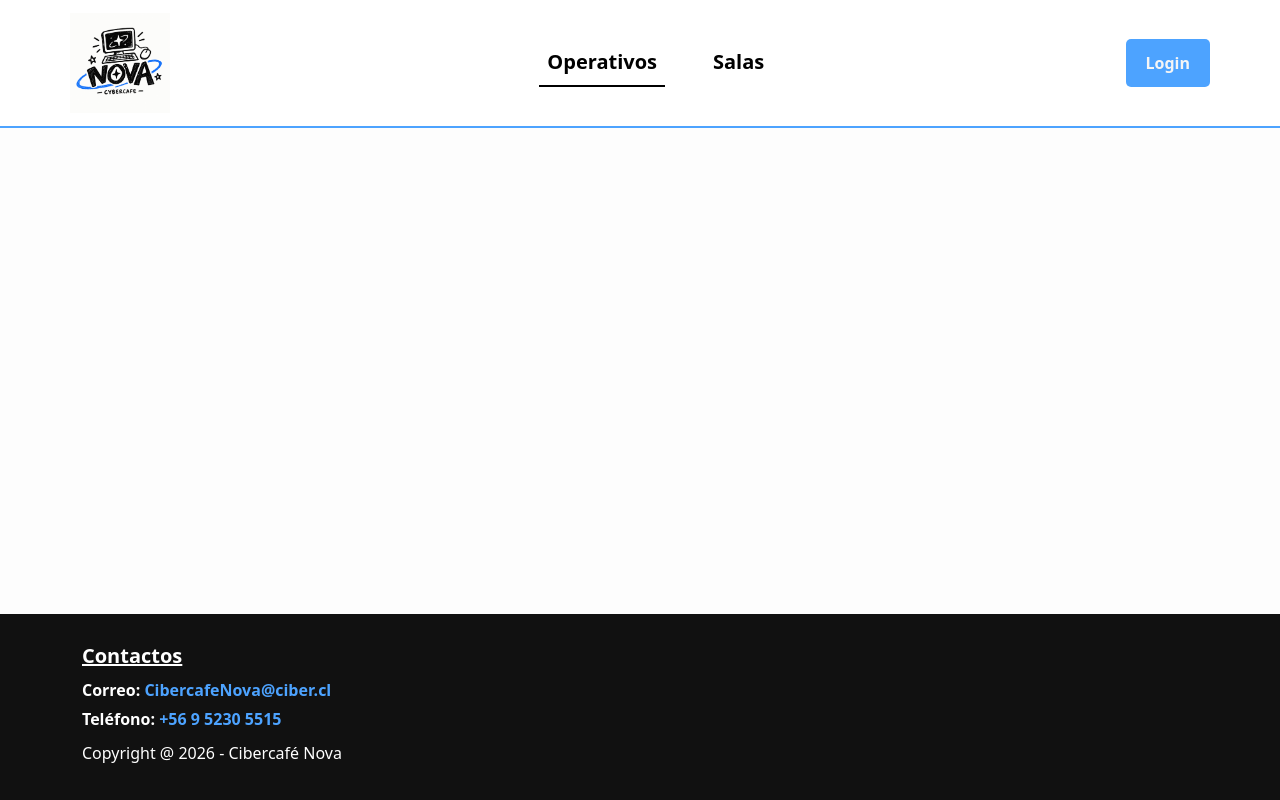
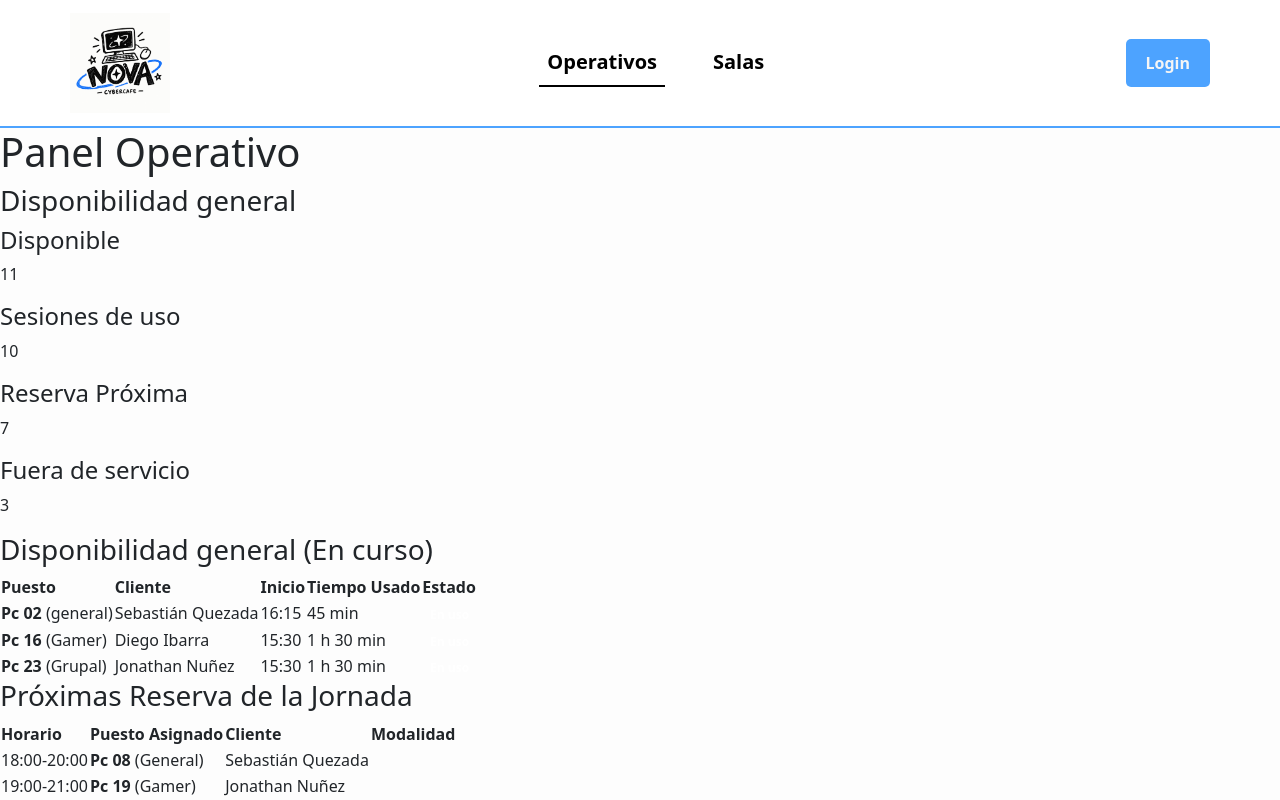
Before and after one commit to emilio-ship-k/Desarrollo-web-cibercafe, a React (Vite) app in the folder cibercafe_nova_react/: page /panel in a window 1280 px wide. Shown: the top 800 px of the page. Built offline with nearby package versions, Linux system fonts and the light colour scheme.

Commit message:
panel a react

```diff
--- a/cibercafe_nova_react/src/App.jsx
+++ b/cibercafe_nova_react/src/App.jsx
@@ -4,6 +4,7 @@ import Navbar from './components/Navbar';
 import Footer from './components/Footer';
 import Home from './pages/Home';
 import Salas from './pages/Salas';
+import Panel from './pages/Panel'; // Importa el componente Panel
 
 function App() {
   // Guarda el usuario cuando inicia sesión en el Login
@@ -18,6 +19,7 @@ function App() {
       <Routes>
         <Route path="/" element={<Home />} />
         <Route path="/salas" element={<Salas />} />
+        <Route path="/panel" element={<Panel />} />
       </Routes>
 
       {/* Pie de página presente en toda la web */}
--- /dev/null
+++ b/cibercafe_nova_react/src/pages/Panel.jsx
@@ -0,0 +1,116 @@
+   import { Link } from 'react-router-dom';
+function Panel() {
+   return(
+
+   <main>
+        <header><h1>Panel Operativo</h1></header>
+        <h3>Disponibilidad general</h3>
+        <section id="flexbox_resumen">
+            <article class="resum">
+                <h4>Disponible</h4>
+                <p class="verde">11</p>
+            </article>
+            <article class="resum">
+                <h4>Sesiones de uso</h4>
+                <p class="rojo">10</p>
+            </article>
+            <article class="resum">
+                <h4>Reserva Próxima</h4>
+                <p class="tomate">7</p>
+            </article>
+            <article class="resum">
+                <h4>Fuera de servicio</h4>
+                <p>3</p>
+            </article>
+        </section>
+
+
+        <div class="centro">
+            <div>
+                <section class="panel">
+
+                    <h3>Disponibilidad general (En curso)</h3>
+                    <table>
+                        <thead>
+                            <tr>
+                                <th>Puesto</th>
+                                <th>Cliente</th>
+                                <th>Inicio</th>
+                                <th>Tiempo Usado</th>
+                                <th>Estado</th>
+                            </tr>
+                        </thead>
+                        <tbody>
+                            <tr>
+
+                                <td><strong>Pc 02</strong> (general)</td>
+                                <td>Sebastián Quezada</td>
+                                <td>16:15</td>
+                                <td>45 min</td>
+                                <td><span class="badge activa">En uso</span></td>
+                            </tr>
+                            <tr>
+                                <td><strong>Pc 16</strong> (Gamer)</td>
+                                <td>Diego Ibarra</td>
+                                <td>15:30</td>
+                                <td>1 h 30 min</td>
+                                <td><span class="badge activa">En uso</span></td>
+                            </tr>
+                            <tr>
+                                <td><strong>Pc 23</strong> (Grupal)</td>
+                                <td>Jonathan Nuñez</td>
+                                <td>15:30</td>
+                                <td>1 h 30 min</td>
+                                <td><span class="badge activa">En uso</span></td>
+                        </tr>
+                        </tbody>
+                    </table>
+                </section>
+
+                <section class="panel">
+                    <h3>Próximas Reserva de la Jornada</h3>
+                    <table>
+                        <thead>
+                            <tr>
+                                <th>Horario</th>
+                                <th>Puesto Asignado</th>
+                                <th>Cliente</th>
+                                <th>Modalidad</th>
+                            </tr>
+                        </thead>
+                        <tbody>
+                            <tr>
+                                <td>18:00-20:00</td>
+                                <td><strong>Pc 08</strong> (General)</td>
+                                <td>Sebastián Quezada</td>
+                                <td><span class="badge modal">Individual</span></td>
+                            </tr>
+                            <tr>
+                                <td>19:00-21:00</td>
+                                <td><strong>Pc 19</strong> (Gamer)</td>
+                                <td>Jonathan Nuñez</td>
+                                <td><span class="badge modal">Grupo</span></td>
+                            </tr>
+                        </tbody>
+                    </table>
+                </section>
+            </div>
+
+            <section class="panel">
+                <h3>Indicendias</h3>
+                <ul class="list_incid">
+                    <li class="item_incid">
+                        <strong>Pc 05 - Zona general</strong>
+                        <p>Falla en tarjeta gráfica. Equipo bloquedo temporalmente</p>
+                    </li>
+                    <li class="item_incid">
+                        <strong>Pc 22 - Zona Gamer</strong>
+                        <p>Teclado mecánico con tecla espaciadora bloqueda. Requiere cambio de repuesto.</p>
+                    </li>
+                </ul>
+            </section>
+        </div>
+    </main>
+   );
+}
+export default Panel;
```
